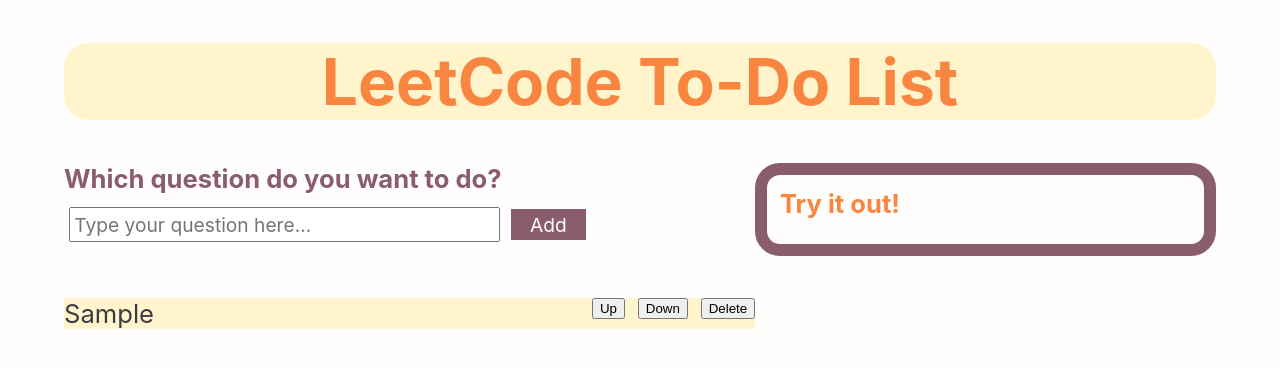
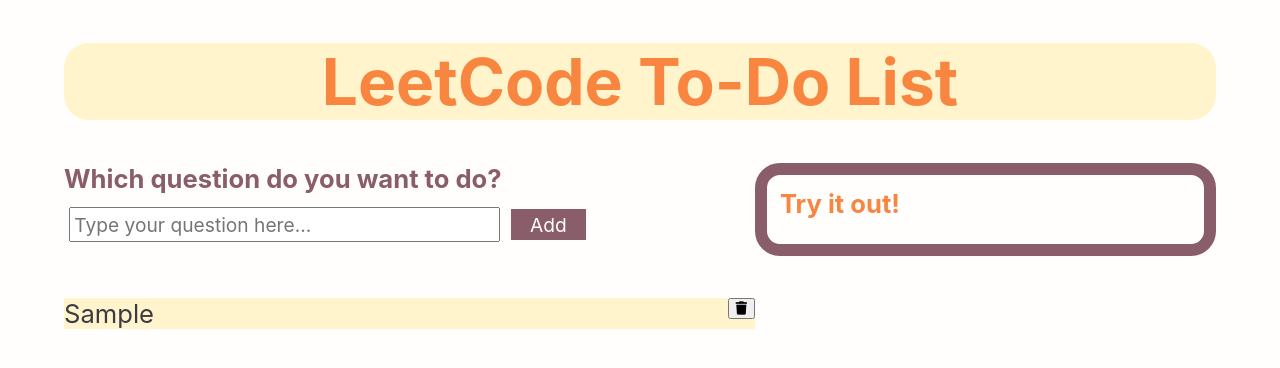
Before and after one commit to charlenerocha/LeetCodeToDoList, a React (Create React App) app: page / in a window 1280 px wide. Both pictures are taken after typing "Sample" into the empty fields and a click on the input "Add". Shown: the top 368 px of the page. Built offline with nearby package versions, Linux system fonts and the light colour scheme.

Commit message:
Added list buttons (Up, down, delete)

```diff
--- a/public/index.html
+++ b/public/index.html
@@ -24,6 +24,7 @@
       work correctly both with client-side routing and a non-root public URL.
       Learn how to configure a non-root public URL by running `npm run build`.
     -->
+	<script src="https://kit.fontawesome.com/1f5cf273c8.js" crossorigin="anonymous"></script>
     <title>Brutus To-Do</title>
   </head>
   <body>
--- a/src/App.js
+++ b/src/App.js
@@ -39,9 +39,29 @@
     });
   }
 
+  handleUp(index, event) {
+    let tmp = this.state.list[index.index]
+    this.state.list[index.index] = this.state.list[index.index - 1]
+    this.state.list[index.index - 1] = tmp
+    this.setState({
+      list: this.state.list,
+      value: this.state.value
+    });
+  }
+
+  handleDown(index, event) {
+    let tmp = this.state.list[index.index + 1]
+    this.state.list[index.index + 1] = this.state.list[index.index]
+    this.state.list[index.index] = tmp
+    this.setState({
+      list: this.state.list,
+      value: this.state.value
+    });
+  }
+
   render(){
     const listElements = this.state.list.map((element, index) =>
-      <li id={index}>{element}<button onClick={(e) => this.handleDelete({index}, e)} class="list-button">Delete</button><button class="list-button">Down</button><button class="list-button">Up</button></li>
+      <li id={index}>{element}<button onClick={(e) => this.handleDelete({index}, e)} class="list-button"><i class="fa-solid fa-trash"></i></button><button onClick={(e) => this.handleDown({index}, e)} class="list-button down-button"><i class="fa-solid fa-angle-down"></i></button><button onClick={(e) => this.handleUp({index}, e)} class="list-button up-button"><i class="fa-solid fa-angle-up"></i></button></li>
     );
 
     return(
--- a/src/index.css
+++ b/src/index.css
@@ -86,6 +86,14 @@
   font-size: 2vw;
 }
 
+li:nth-child(1) > .up-button {
+  visibility: hidden;
+}
+
+li:nth-last-child(1) > .down-button {
+  visibility: hidden;
+}
+
 li:nth-child(odd) {
   background-color: #FFF4CB;
 }
```
